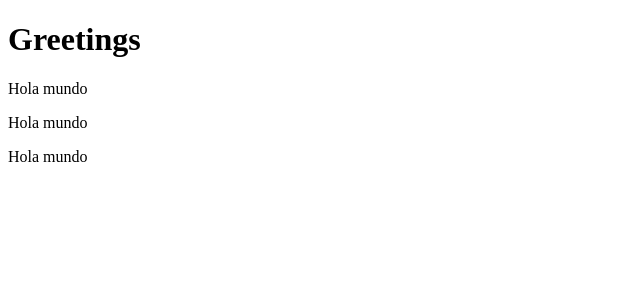
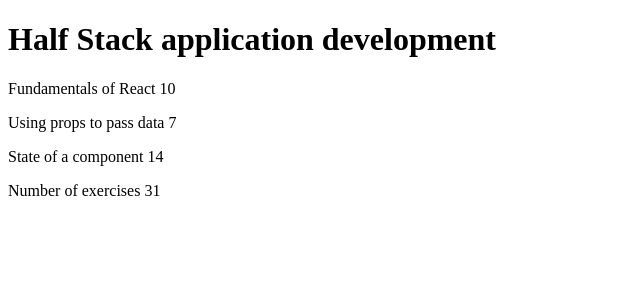
Before and after one commit to ikerguerra/full-stack-open, a React (Vite) app: page / in a window 1280 px wide. Shown: the top 300 px of the page, without its empty margins (0-640 px from the left). Built offline with nearby package versions, Linux system fonts and the light colour scheme.

Commit message:
Parte 1 - Introduccion a React - Ejercicios 1.1-1.2

```diff
--- a/src/App.jsx
+++ b/src/App.jsx
@@ -1,18 +1,53 @@
-const Hello = () => {
+const Header = (props) => {
   return (
-    <div>
-      <p>Hola mundo</p>
-    </div>
+    <h1>{props.course}</h1>
   )
 }
+
+const Part = (props) => {
+
+  return (
+    <p>
+      {props.part} {props.exercise}
+    </p>
+  )
+}
+
+const Content = (props) => {
+
+  return (
+    <>
+      <Part part={props.part1} exercise={props.exercises1} />
+      <Part part={props.part2} exercise={props.exercises2} />
+      <Part part={props.part3} exercise={props.exercises3} />
+    </>
+  )
+}
+
+const Total = (props) => {
+  return (
+    <p>Number of exercises {props.exercises1 + props.exercises2 + props.exercises3}</p>
+  )
+}
+
 const App = () => {
+  const course = 'Half Stack application development'
+  const part1 = 'Fundamentals of React'
+  const exercises1 = 10
+  const part2 = 'Using props to pass data'
+  const exercises2 = 7
+  const part3 = 'State of a component'
+  const exercises3 = 14
 
   return (
     <div>
-      <h1>Greetings</h1>
-      <Hello/>
-      <Hello/>
-      <Hello/>
+      <Header course={course} />
+      <Content part1={part1} exercises1={exercises1}
+               part2={part2} exercises2={exercises2}
+               part3={part3} exercises3={exercises3}
+
+      />
+      <Total exercises1={exercises1} exercises2={exercises2} exercises3={exercises3} />
     </div>
   )
 }
```
